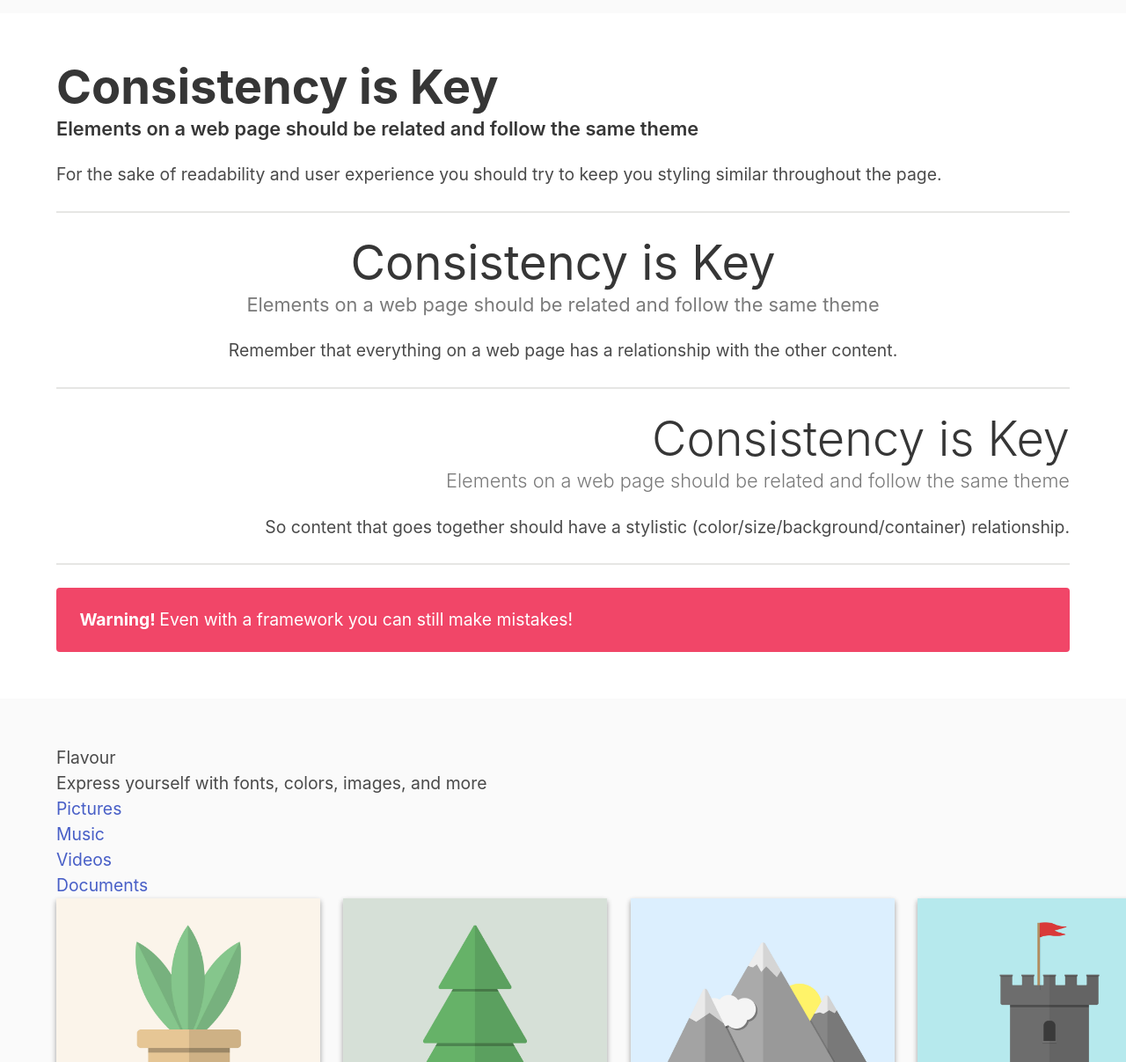
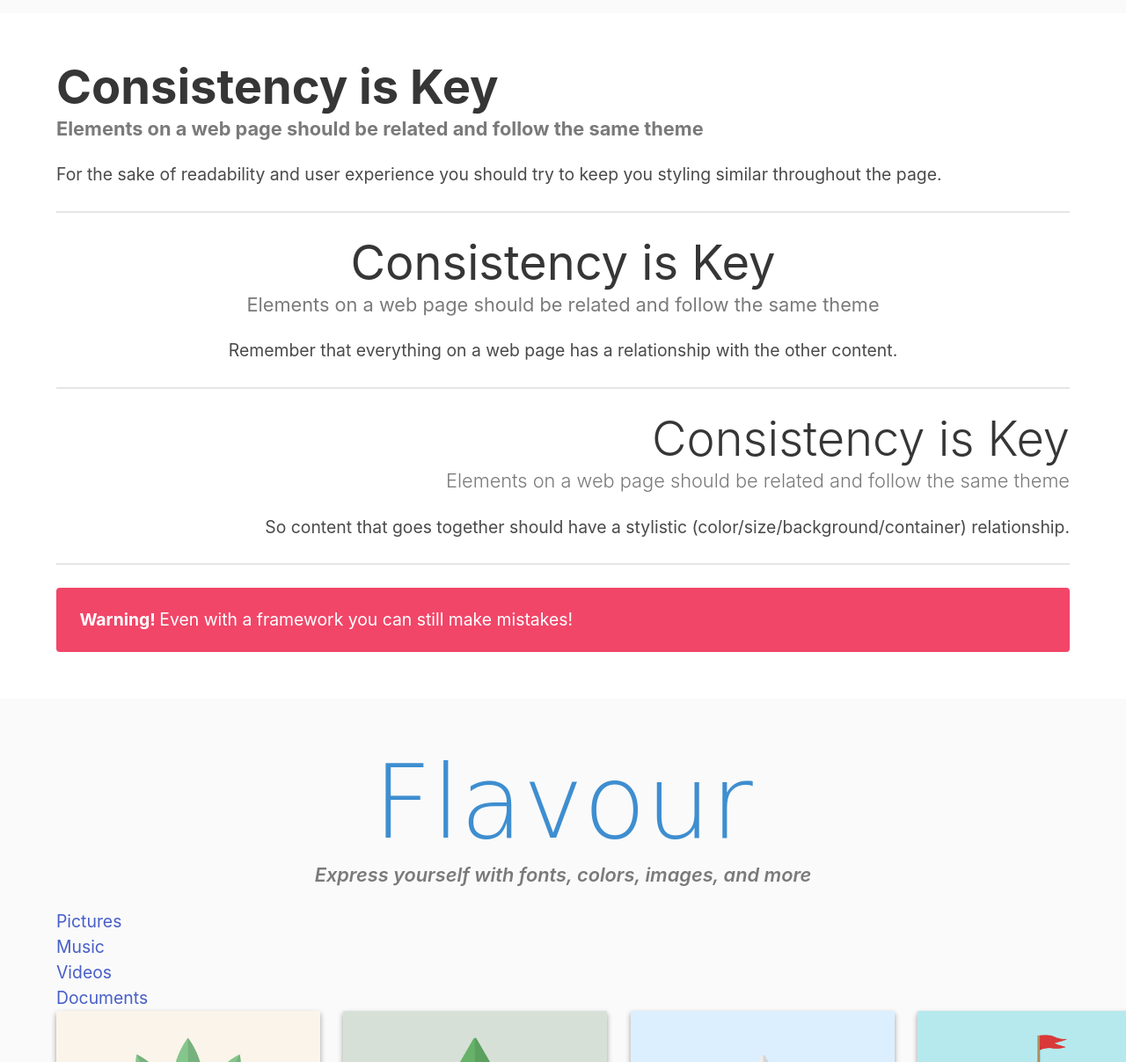
Before and after one commit to jdmar3-comp426/a02-frachen, a website: page index.html in a window 1280 px wide. Shown: the part 1500-2707 px from the top of the page at 88% size. Drawn offline with nearby package versions, Linux system fonts and the light colour scheme; a web font is replaced by a local one.

Commit message:
added more edits

```diff
--- a/index.html
+++ b/index.html
@@ -58,7 +58,7 @@
     <div class="container">
         <div class="content">
             <h1 class="title has-text-weight-bold">Consistency is Key</h1>
-            <h5 class="subtitle">Elements on a web page should be related and follow the same theme</h5>
+            <h5 class="subtitle has-text-grey has-text-weight-bold">Elements on a web page should be related and follow the same theme</h5>
             <p>
 	    	For the sake of readability and user experience you should try to keep you styling similar throughout the page.
 	    </p>
@@ -87,9 +87,9 @@
 </section>
 <section class="section">
     <div class="container">
-        <div class="">
-            <h1 class="">Flavour</h1>
-            <h5 class="">Express yourself with fonts, colors, images, and more</h5>
+        <div class="content has-text-centered">
+            <h1 class="title has-text-info is-family-secondary">Flavour</h1>
+            <h5 class="subtitle has-text-grey is-italic">Express yourself with fonts, colors, images, and more</h5>
         </div>
         <div class="">
             <ul>
```
